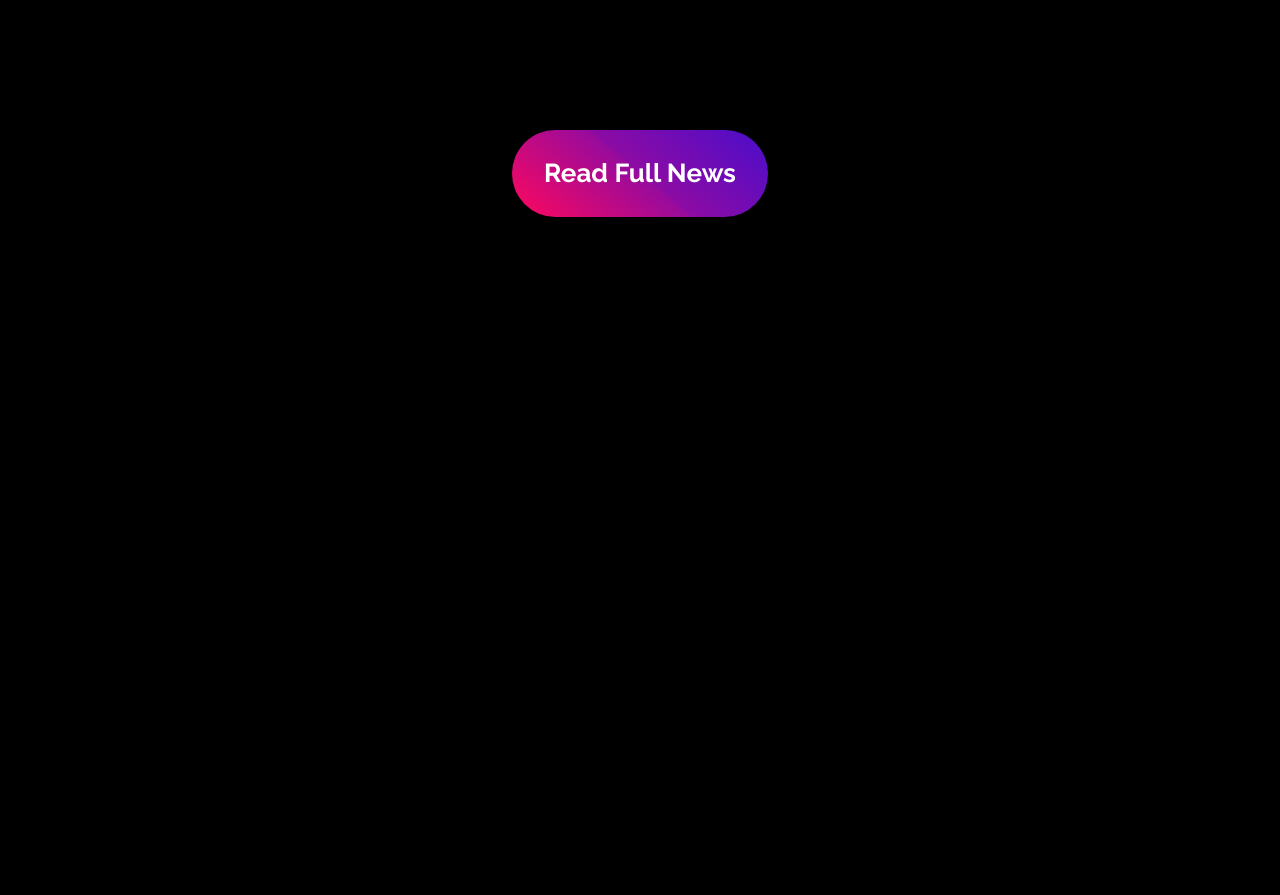
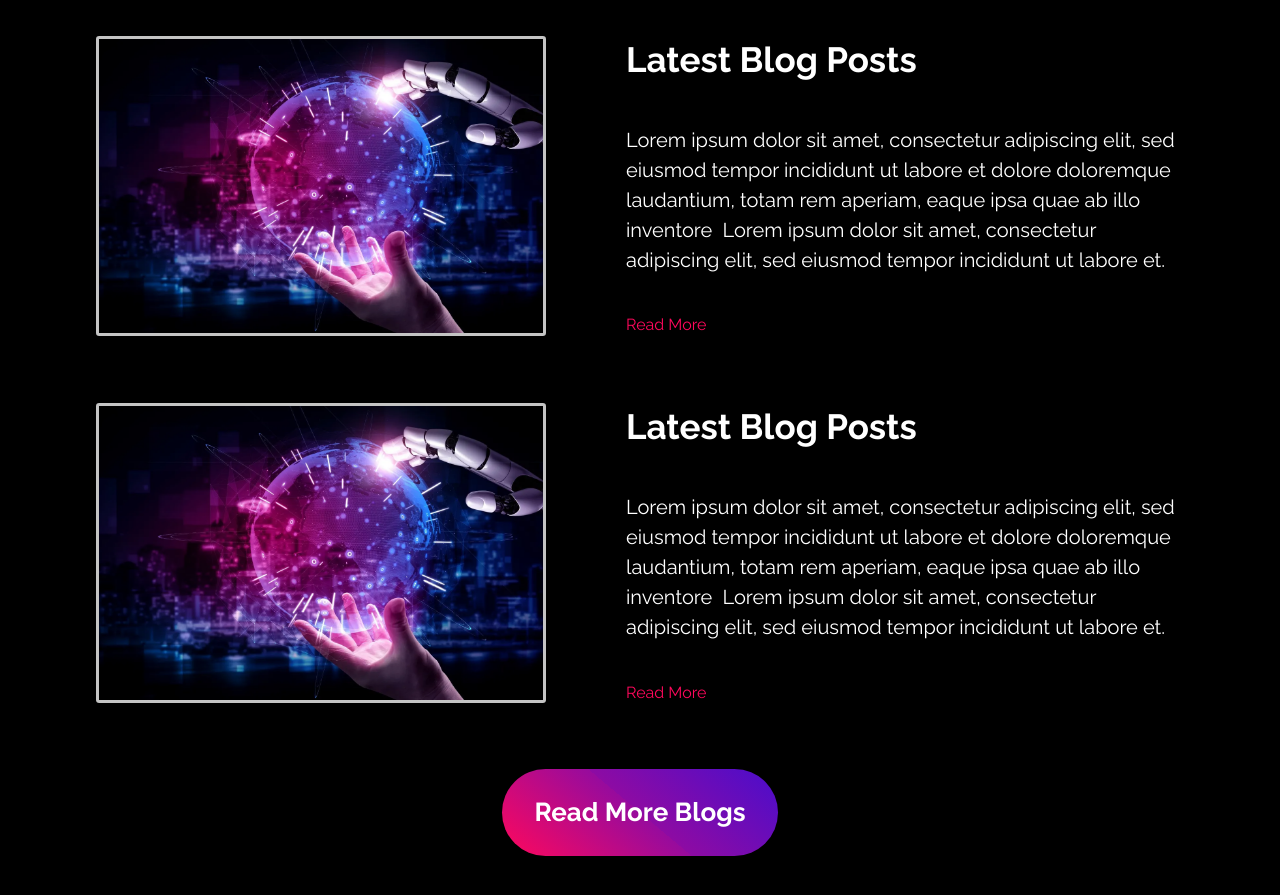
Before and after one commit to monobis/elasticmind-backup, a Next.js app: page / in a window 1280 px wide. Shown: the part 9460-10355 px from the top of the page. Before the commit the page ends 9757 px from the top, so only its background shows below. Built offline with nearby package versions, Linux system fonts and the light colour scheme.

Commit message:
feature: :sparkles: Finalized blog list content

```diff
--- a/src/app/page.tsx
+++ b/src/app/page.tsx
@@ -23,11 +23,13 @@ import { SwiperSlide } from "swiper/react";
 import { Slider } from "@/components/Slider";
 import { useState, useEffect, FormEvent } from "react";
 import { BlogItemList } from "@/components/BlogItemList";
+import BlogBanner from "@/../public/blog-banner.webp";
 
 export default function Home() {
   const [service, setService] = useState<string>("");
   const [comment, setComment] = useState<string>("");
   const [errorMessage, setErrorMessage] = useState<string>("");
+  const [showAllBlogs, setShowAllBlogs] = useState(false);
 
   function handleChangeService(serviceSelected: string) {
     if (serviceSelected === service) {
@@ -599,9 +601,75 @@ export default function Home() {
         <div className={styles.blogContent}>
           <h1 className={styles.blogListTitle}>Blog</h1>
           <div className={styles.blogList}>
-            <BlogItemList />
-            <button className={styles.buttonReadMoreBlogs}>
-              Read Full News
+            <BlogItemList
+              image={BlogBanner}
+              title="Latest Blog Posts"
+              description=" Lorem ipsum dolor sit amet, consectetur adipiscing elit, sed eiusmod
+          tempor incididunt ut labore et dolore doloremque laudantium, totam rem
+          aperiam, eaque ipsa quae ab illo inventore  Lorem ipsum dolor sit
+          amet, consectetur adipiscing elit, sed eiusmod tempor incididunt ut
+          labore et."
+            />
+
+            <BlogItemList
+              image={BlogBanner}
+              title="Latest Blog Posts"
+              description=" Lorem ipsum dolor sit amet, consectetur adipiscing elit, sed eiusmod
+          tempor incididunt ut labore et dolore doloremque laudantium, totam rem
+          aperiam, eaque ipsa quae ab illo inventore  Lorem ipsum dolor sit
+          amet, consectetur adipiscing elit, sed eiusmod tempor incididunt ut
+          labore et."
+            />
+
+            <BlogItemList
+              image={BlogBanner}
+              title="Latest Blog Posts"
+              description=" Lorem ipsum dolor sit amet, consectetur adipiscing elit, sed eiusmod
+          tempor incididunt ut labore et dolore doloremque laudantium, totam rem
+          aperiam, eaque ipsa quae ab illo inventore  Lorem ipsum dolor sit
+          amet, consectetur adipiscing elit, sed eiusmod tempor incididunt ut
+          labore et."
+            />
+
+            {showAllBlogs && (
+              <>
+                <BlogItemList
+                  image={BlogBanner}
+                  title="Latest Blog Posts"
+                  description=" Lorem ipsum dolor sit amet, consectetur adipiscing elit, sed eiusmod
+            tempor incididunt ut labore et dolore doloremque laudantium, totam rem
+            aperiam, eaque ipsa quae ab illo inventore  Lorem ipsum dolor sit
+            amet, consectetur adipiscing elit, sed eiusmod tempor incididunt ut
+            labore et."
+                />
+
+                <BlogItemList
+                  image={BlogBanner}
+                  title="Latest Blog Posts"
+                  description=" Lorem ipsum dolor sit amet, consectetur adipiscing elit, sed eiusmod
+            tempor incididunt ut labore et dolore doloremque laudantium, totam rem
+            aperiam, eaque ipsa quae ab illo inventore  Lorem ipsum dolor sit
+            amet, consectetur adipiscing elit, sed eiusmod tempor incididunt ut
+            labore et."
+                />
+
+                <BlogItemList
+                  image={BlogBanner}
+                  title="Latest Blog Posts"
+                  description=" Lorem ipsum dolor sit amet, consectetur adipiscing elit, sed eiusmod
+            tempor incididunt ut labore et dolore doloremque laudantium, totam rem
+            aperiam, eaque ipsa quae ab illo inventore  Lorem ipsum dolor sit
+            amet, consectetur adipiscing elit, sed eiusmod tempor incididunt ut
+            labore et."
+                />
+              </>
+            )}
+
+            <button
+              onClick={() => setShowAllBlogs(!showAllBlogs)}
+              className={styles.buttonReadMoreBlogs}
+            >
+              {showAllBlogs ? "Read Recent Blogs" : "Read More Blogs"}
             </button>
           </div>
         </div>
--- a/src/components/BlogItemList/index.tsx
+++ b/src/components/BlogItemList/index.tsx
@@ -1,26 +1,29 @@
-import Image from "next/image";
+import Image, { StaticImageData } from "next/image";
 import styles from "./styles.module.css";
-import BlogBanner from "@/../public/blog-banner.webp";
 
-export function BlogItemList() {
+interface IBlogItemListProps {
+  image: StaticImageData;
+  title: string;
+  description: string;
+}
+
+export function BlogItemList({
+  image,
+  title,
+  description,
+}: IBlogItemListProps) {
   return (
     <main className={styles.container}>
       <Image
         className={styles.imageBanner}
         width={450}
         height={300}
-        src={BlogBanner}
+        src={image}
         alt="Blog Banner"
       />
       <div className={styles.content}>
-        <h2 className={styles.title}>Latest Blog Posts</h2>
-        <p className={styles.description}>
-          Lorem ipsum dolor sit amet, consectetur adipiscing elit, sed eiusmod
-          tempor incididunt ut labore et dolore doloremque laudantium, totam rem
-          aperiam, eaque ipsa quae ab illo inventore  Lorem ipsum dolor sit
-          amet, consectetur adipiscing elit, sed eiusmod tempor incididunt ut
-          labore et.
-        </p>
+        <h2 className={styles.title}>{title}</h2>
+        <p className={styles.description}>{description}</p>
         <div className={styles.buttonContainer}>
           <button className={styles.button}>Read More</button>
         </div>
--- a/src/components/BlogItemList/styles.module.css
+++ b/src/components/BlogItemList/styles.module.css
@@ -2,7 +2,7 @@
   display: flex;
   justify-content: space-between;
   align-items: center;
-  margin-bottom: 10rem;
+  margin-bottom: 4rem;
 }
 
 .imageBanner {
@@ -37,4 +37,10 @@
   background-color: transparent;
   border: none;
   color: var(--color-rose-300);
+  cursor: pointer;
+  transition: background-color 0.3s ease;
 }
+
+.button:hover {
+  color: var(--color-rose-200);
+}
```
